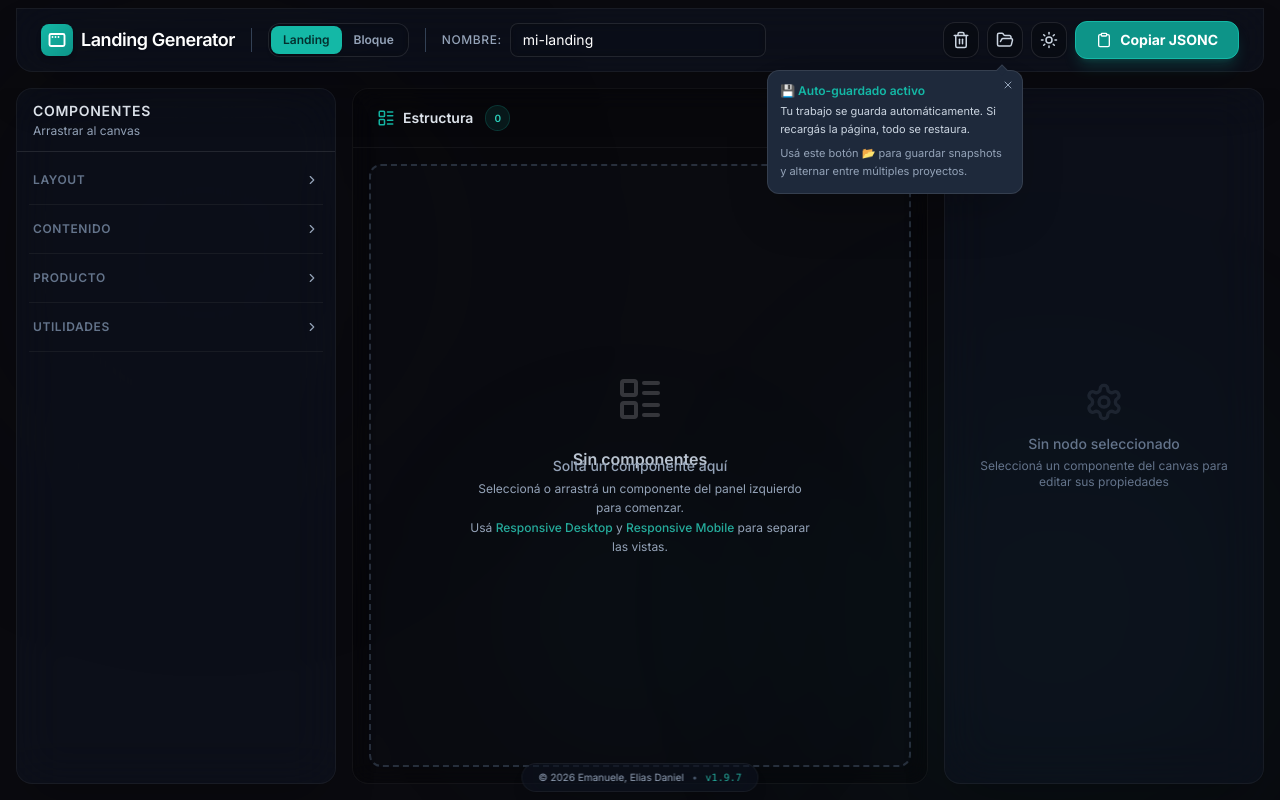
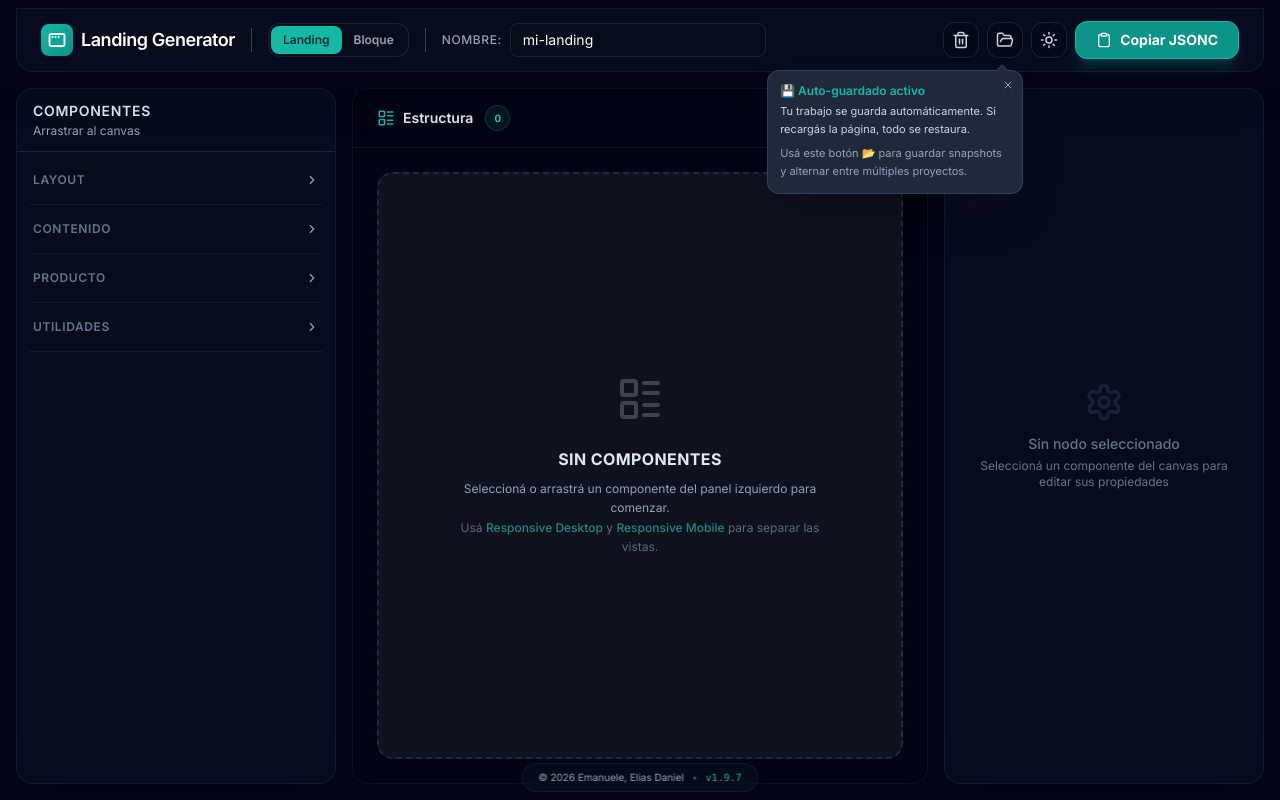
Before and after one commit to emanueleelias/vtex-landing-generator, a React (Vite) app: page / in a window 1280 px wide. Built offline with nearby package versions, Linux system fonts and the light colour scheme.

Commit message:
Ajustes en el canvas

```diff
--- a/src/App.tsx
+++ b/src/App.tsx
@@ -115,11 +115,7 @@ export default function App() {
       onDragEnd={handleDragEnd}
       collisionDetection={pointerWithin} // point intersection is better for thin DropZones
     >
-      <div className="mesh-bg">
-        <div className="mesh-blob-1" />
-        <div className="mesh-blob-2" />
-        <div className="mesh-blob-3" />
-      </div>
+      <div className="mesh-bg" />
 
       <div className="flex flex-col h-screen relative z-0 text-slate-800 dark:text-slate-100">
         {/* Header */}
--- a/src/components/Canvas.tsx
+++ b/src/components/Canvas.tsx
@@ -37,20 +37,24 @@ export default function Canvas() {
                 }}
             >
                 {tree.length === 0 ? (
-                    <div className="flex flex-col items-center justify-center h-full text-slate-500 dark:text-slate-400 relative">
+                    <div className="flex flex-col items-center justify-center h-full p-6 text-slate-500 dark:text-slate-400">
                         <DropZone
                             id="root-empty"
                             parentId={null}
                             index={0}
-                            className="absolute inset-4 rounded-xl border-2 border-dashed border-slate-400/50 dark:border-slate-600/50 flex items-center justify-center text-sm font-medium z-10 bg-black/5 dark:bg-slate-800/10 text-slate-600 dark:text-slate-400"
-                            text="Soltá un componente aquí"
-                        />
-                        <LayoutList size={48} className="mb-6 opacity-20 text-slate-800 dark:text-white" />
-                        <p className="text-base font-semibold text-slate-700 dark:text-slate-300 mb-2">Sin componentes</p>
-                        <p className="text-xs text-center px-12 relative z-20 pointer-events-none text-slate-500 dark:text-slate-400 leading-relaxed max-w-md">
-                            Seleccioná o arrastrá un componente del panel izquierdo para comenzar.<br />
-                            Usá <span className="text-teal-600 dark:text-teal-400/80 font-medium">Responsive Desktop</span> y <span className="text-teal-600 dark:text-teal-400/80 font-medium">Responsive Mobile</span> para separar las vistas.
-                        </p>
+                            className="w-full h-full rounded-2xl border-2 border-dashed border-slate-300 dark:border-slate-800 flex flex-col items-center justify-center bg-black/5 dark:bg-white/5 transition-colors"
+                        >
+                            <LayoutList size={48} className="mb-6 opacity-20 text-slate-800 dark:text-white" />
+                            <p className="text-base font-bold text-slate-700 dark:text-slate-200 mb-2 uppercase tracking-wide">
+                                Sin componentes
+                            </p>
+                            <p className="text-xs text-center px-8 relative z-20 pointer-events-none text-slate-500 dark:text-slate-400 leading-relaxed max-w-md">
+                                Seleccioná o arrastrá un componente del panel izquierdo para comenzar.<br />
+                                <span className="opacity-60">
+                                    Usá <span className="text-teal-600 dark:text-teal-400 font-medium">Responsive Desktop</span> y <span className="text-teal-600 dark:text-teal-400 font-medium">Responsive Mobile</span> para separar las vistas.
+                                </span>
+                            </p>
+                        </DropZone>
                     </div>
                 ) : (
                     <div className="p-4 flex flex-col min-h-full">
--- a/src/components/DropZone.tsx
+++ b/src/components/DropZone.tsx
@@ -7,9 +7,10 @@ interface DropZoneProps {
     className?: string
     text?: string
     targetType?: 'children' | 'blocks'
+    children?: React.ReactNode
 }
 
-export default function DropZone({ id, parentId, index, className, text, targetType = 'children' }: DropZoneProps) {
+export default function DropZone({ id, parentId, index, className, text, targetType = 'children', children }: DropZoneProps) {
     const { setNodeRef, isOver } = useDroppable({
         id,
         data: { type: 'drop-zone', parentId, index, targetType },
@@ -24,6 +25,7 @@ export default function DropZone({ id, parentId, index, className, text, targetT
                     }`}
             >
                 {text}
+                {children}
             </div>
         )
     }
--- a/src/index.css
+++ b/src/index.css
@@ -82,7 +82,7 @@ select:focus {
   }
 }
 
-/* Mesh Gradient Animado (Fondo global) */
+/* Fondo global estático y limpio */
 .mesh-bg {
   position: fixed;
   top: 0;
@@ -90,80 +90,28 @@ select:focus {
   width: 100vw;
   height: 100vh;
   z-index: -1;
-  background-color: #f8fafc;
+  background-color: #f1f5f9; /* Slate 100 suave */
   overflow: hidden;
   transition: background-color 0.3s ease;
 }
 
-.dark .mesh-bg {
-  background-color: #0a0a0f;
+/* Cuadrícula de puntos sutil para dar textura sin distracciones */
+.mesh-bg::after {
+  content: "";
+  position: absolute;
+  inset: 0;
+  background-image: radial-gradient(circle, rgba(0,0,0,0.04) 1px, transparent 1px);
+  background-size: 24px 24px;
+  mask-image: radial-gradient(circle at center, white, transparent 90%);
+  pointer-events: none;
 }
 
-.mesh-blob-1,
-.mesh-blob-2,
-.mesh-blob-3 {
-  position: absolute;
-  filter: blur(80px);
-  border-radius: 50%;
-  opacity: 0.5;
-  animation: float 20s infinite ease-in-out alternate;
+.dark .mesh-bg {
+  background-color: #020617; /* Slate 950 muy profundo */
 }
 
-/* Modo claro (colores pastel vivos) */
-.mesh-blob-1 {
-  top: -10%;
-  left: -10%;
-  width: 50vw;
-  height: 50vw;
-  background: radial-gradient(circle, rgba(147, 197, 253, 0.4) 0%, rgba(147, 197, 253, 0) 70%);
-  animation-duration: 25s;
-}
-
-.mesh-blob-2 {
-  bottom: -20%;
-  right: -10%;
-  width: 60vw;
-  height: 60vw;
-  background: radial-gradient(circle, rgba(20, 184, 166, 0.25) 0%, rgba(20, 184, 166, 0) 70%);
-  animation-duration: 30s;
-  animation-delay: -5s;
-}
-
-.mesh-blob-3 {
-  top: 40%;
-  left: 30%;
-  width: 40vw;
-  height: 40vw;
-  background: radial-gradient(circle, rgba(167, 139, 250, 0.3) 0%, rgba(167, 139, 250, 0) 70%);
-  animation-duration: 28s;
-  animation-direction: alternate-reverse;
-}
-
-/* Modo oscuro (colores profundos) */
-.dark .mesh-blob-1 {
-  background: radial-gradient(circle, rgba(10, 10, 15, 0.8) 0%, rgba(10, 10, 15, 0) 70%);
-}
-
-.dark .mesh-blob-2 {
-  background: radial-gradient(circle, rgba(20, 184, 166, 0.12) 0%, rgba(20, 184, 166, 0) 70%);
-}
-
-.dark .mesh-blob-3 {
-  background: radial-gradient(circle, rgba(13, 148, 136, 0.1) 0%, rgba(13, 148, 136, 0) 70%);
-}
-
-@keyframes float {
-  0% {
-    transform: translate(0, 0) scale(1);
-  }
-
-  50% {
-    transform: translate(5%, 5%) scale(1.05);
-  }
-
-  100% {
-    transform: translate(-5%, 10%) scale(0.95);
-  }
+.dark .mesh-bg::after {
+  background-image: radial-gradient(circle, rgba(255,255,255,0.03) 1px, transparent 1px);
 }
 
 /* Animación de entrada para bloques */
```
